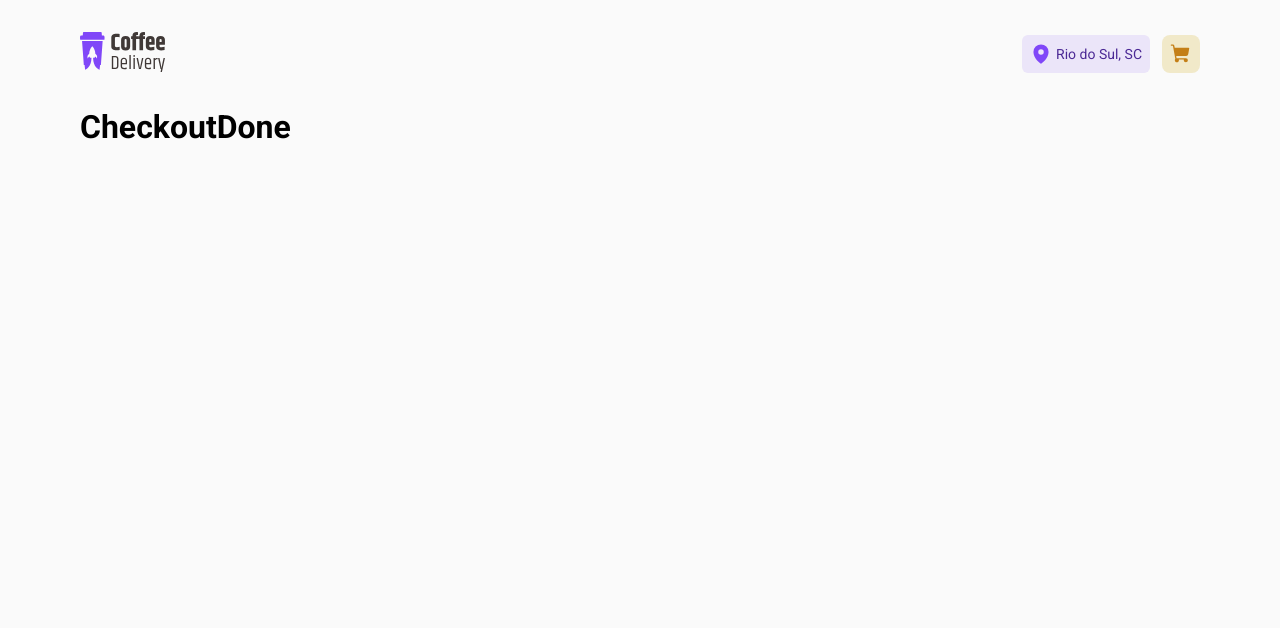
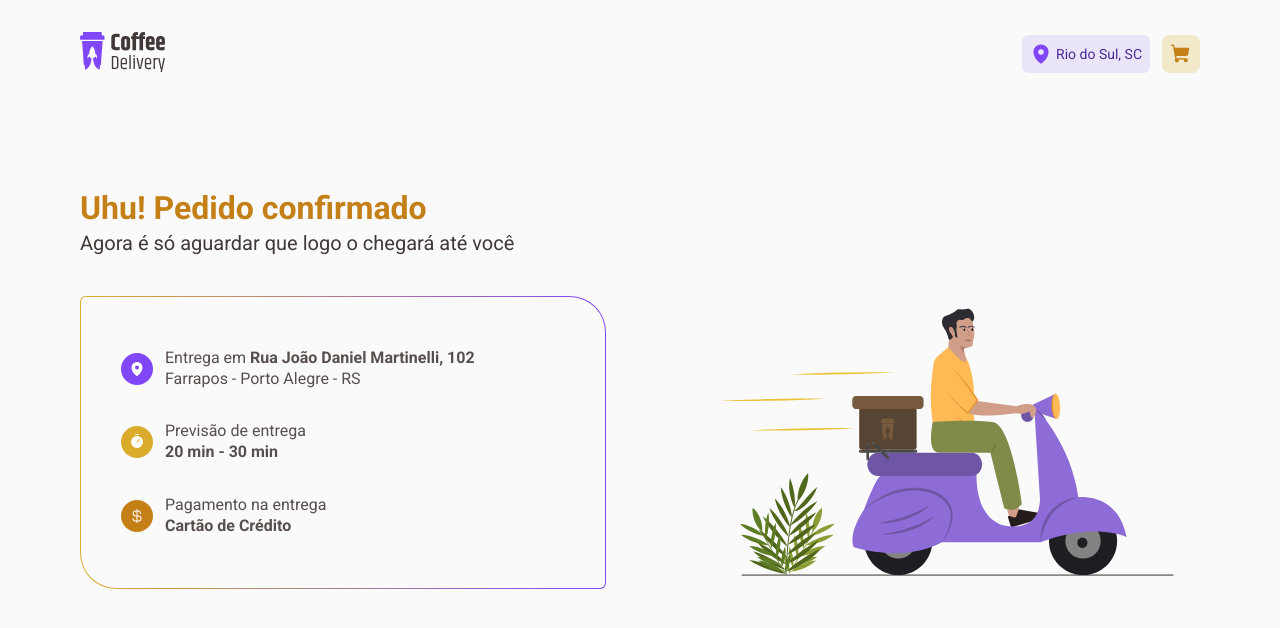
Before and after one commit to bzenky/ignite2022-desafio02, a React (Vite) app: page /checkout-done in a window 1280 px wide. Shown: the top 628 px of the page. Built offline with nearby package versions, Linux system fonts and the light colour scheme.

Commit message:
feat: static checkout-done page

```diff
--- a/src/pages/CheckoutDone/index.tsx
+++ b/src/pages/CheckoutDone/index.tsx
@@ -1,3 +1,62 @@
-export function CheckoutDone () {
-  return <h1>CheckoutDone</h1>
+import { CurrencyDollar, MapPin, Timer } from "phosphor-react";
+import {
+  CheckoutDoneContainer,
+  CheckoutDoneMain,
+  CheckoutOrderIconWrapper,
+  CheckoutOrderInfoTypeWrapper,
+  CheckoutOrderInfoWrapper,
+  CheckoutOrderSpan,
+  CheckoutOrderSpanWrapper,
+  CheckoutSubtitle,
+  CheckoutTitle
+} from "./styles";
+
+import checkoutDone from '../../assets/checkoutDone.svg'
+
+export function CheckoutDone() {
+  return (
+    <CheckoutDoneContainer>
+      <CheckoutTitle>Uhu! Pedido confirmado</CheckoutTitle>
+      <CheckoutSubtitle>Agora é só aguardar que logo o chegará até você</CheckoutSubtitle>
+
+      <CheckoutDoneMain>
+        <CheckoutOrderInfoWrapper>
+          <CheckoutOrderInfoTypeWrapper>
+            <CheckoutOrderIconWrapper color="#8047F8">
+              <MapPin size={16} color="white" weight="fill" />
+            </CheckoutOrderIconWrapper>
+            <CheckoutOrderSpanWrapper>
+              <CheckoutOrderSpan>
+                Entrega em <strong>Rua João Daniel Martinelli, 102</strong>
+              </CheckoutOrderSpan>
+              <CheckoutOrderSpan>
+                Farrapos - Porto Alegre - RS
+              </CheckoutOrderSpan>
+            </CheckoutOrderSpanWrapper>
+          </CheckoutOrderInfoTypeWrapper>
+
+          <CheckoutOrderInfoTypeWrapper>
+            <CheckoutOrderIconWrapper color="#DBAC2C">
+              <Timer size={16} color="white" weight="fill" />
+            </CheckoutOrderIconWrapper>
+            <CheckoutOrderSpanWrapper>
+              <CheckoutOrderSpan>Previsão de entrega</CheckoutOrderSpan>
+              <CheckoutOrderSpan bold>20 min - 30 min</CheckoutOrderSpan>
+            </CheckoutOrderSpanWrapper>
+          </CheckoutOrderInfoTypeWrapper>
+
+          <CheckoutOrderInfoTypeWrapper>
+            <CheckoutOrderIconWrapper color="#C47F17">
+              <CurrencyDollar size={16} color="white" weight="fill" />
+            </CheckoutOrderIconWrapper>
+            <CheckoutOrderSpanWrapper>
+              <CheckoutOrderSpan>Pagamento na entrega</CheckoutOrderSpan>
+              <CheckoutOrderSpan bold>Cartão de Crédito</CheckoutOrderSpan>
+            </CheckoutOrderSpanWrapper>
+          </CheckoutOrderInfoTypeWrapper>
+        </CheckoutOrderInfoWrapper>
+        <img src={checkoutDone} alt="Checkout Done Image" />
+      </CheckoutDoneMain>
+    </CheckoutDoneContainer>
+  )
 }
--- /dev/null
+++ b/src/pages/CheckoutDone/styles.ts
@@ -0,0 +1,83 @@
+import styled from "styled-components";
+
+interface CheckoutIconDivProps {
+  color: string
+}
+
+interface CheckoutOrderSpanProps {
+  bold?: boolean
+}
+
+export const CheckoutDoneContainer = styled.div`
+  margin-top: 80px;
+  line-height: 1.3;
+`
+
+export const CheckoutTitle = styled.h1`
+  font-size: 2rem;
+  color: ${({ theme }) => theme['yellow-700']};
+  font-weight: 800;
+`
+
+export const CheckoutSubtitle = styled.span`
+  font-size: 1.25rem;
+  color: ${({ theme }) => theme['gray-700']};
+`
+
+export const CheckoutDoneMain = styled.div`
+  display: flex;
+  gap: 102px;
+  margin-top: 40px;
+`
+
+export const CheckoutOrderInfoWrapper = styled.div`
+  position: relative;
+  display: flex;
+  flex-direction: column;
+  justify-content: center;
+  gap: 32px;
+  width: 100%;
+  border-radius: 6px 36px;
+  padding: 40px;
+  background-color: ${({ theme }) => theme.background};
+  background-clip: padding-box;
+  border: 1px solid transparent;
+
+  &:before {
+    content: '';
+    position: absolute;
+    inset: 0;
+    margin: -1px;
+    border-radius: inherit;
+    background: linear-gradient(to right, rgba(219, 172, 44, 1), rgba(128, 71, 248, 1));
+    z-index: -1;
+  }
+`
+
+export const CheckoutOrderSpan = styled.span<CheckoutOrderSpanProps>`
+  display: block;
+  font-size: 1rem;
+  color: ${({ theme }) => theme['gray-600']};
+  font-weight: ${({ bold }) => bold ? 'bold' : '400'};
+`
+
+export const CheckoutOrderSpanWrapper = styled.div`
+  display: flex;
+  flex-direction: column;
+`
+
+export const CheckoutOrderInfoTypeWrapper = styled.div`
+  display: flex;
+  align-items: center;
+  gap: 12px;
+`
+
+export const CheckoutOrderIconWrapper = styled.div<CheckoutIconDivProps>`
+  display: flex;
+  justify-content: center;
+  align-items: center;
+  width: 32px;
+  height: 32px;
+  background-color: ${({ color }) => color};
+  border-radius: 50%;
+`
```
Also changed, not shown: src/assets/checkoutDone.svg (added).
